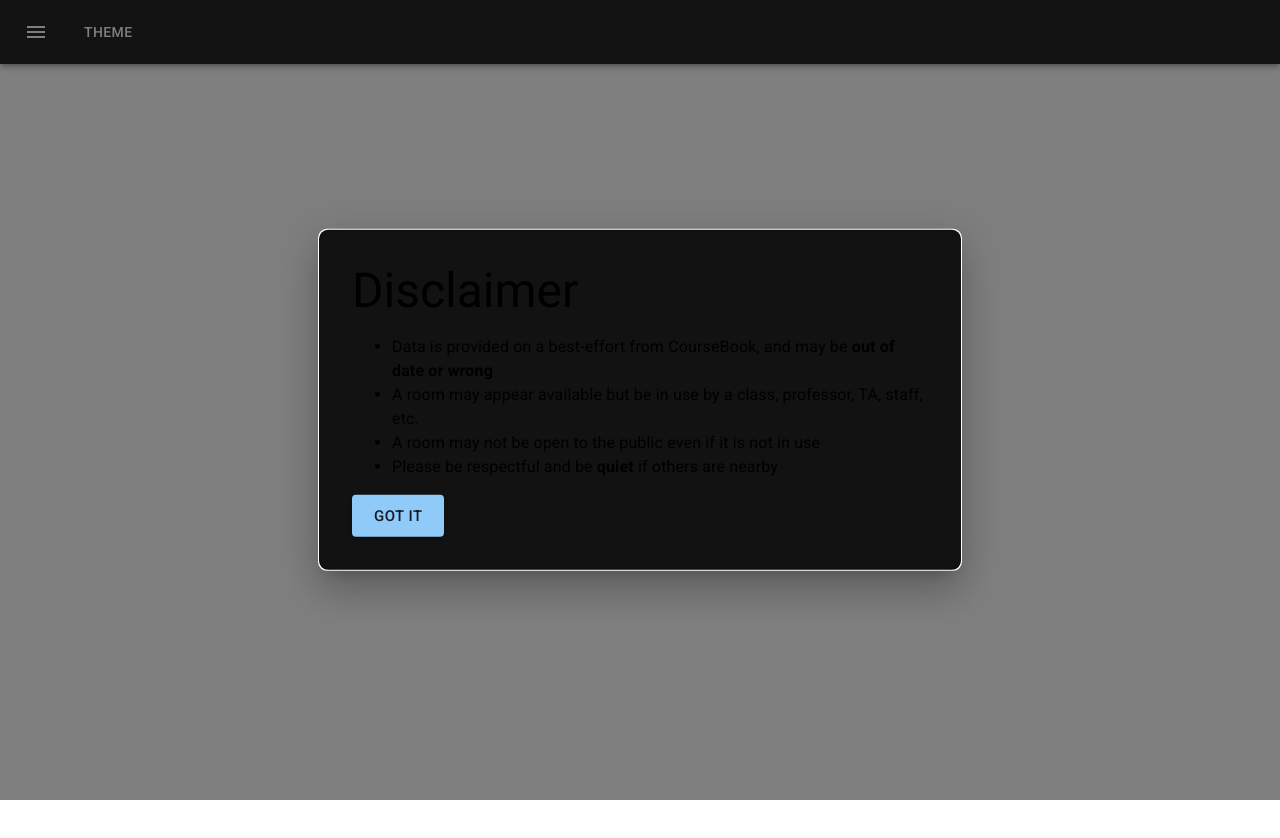
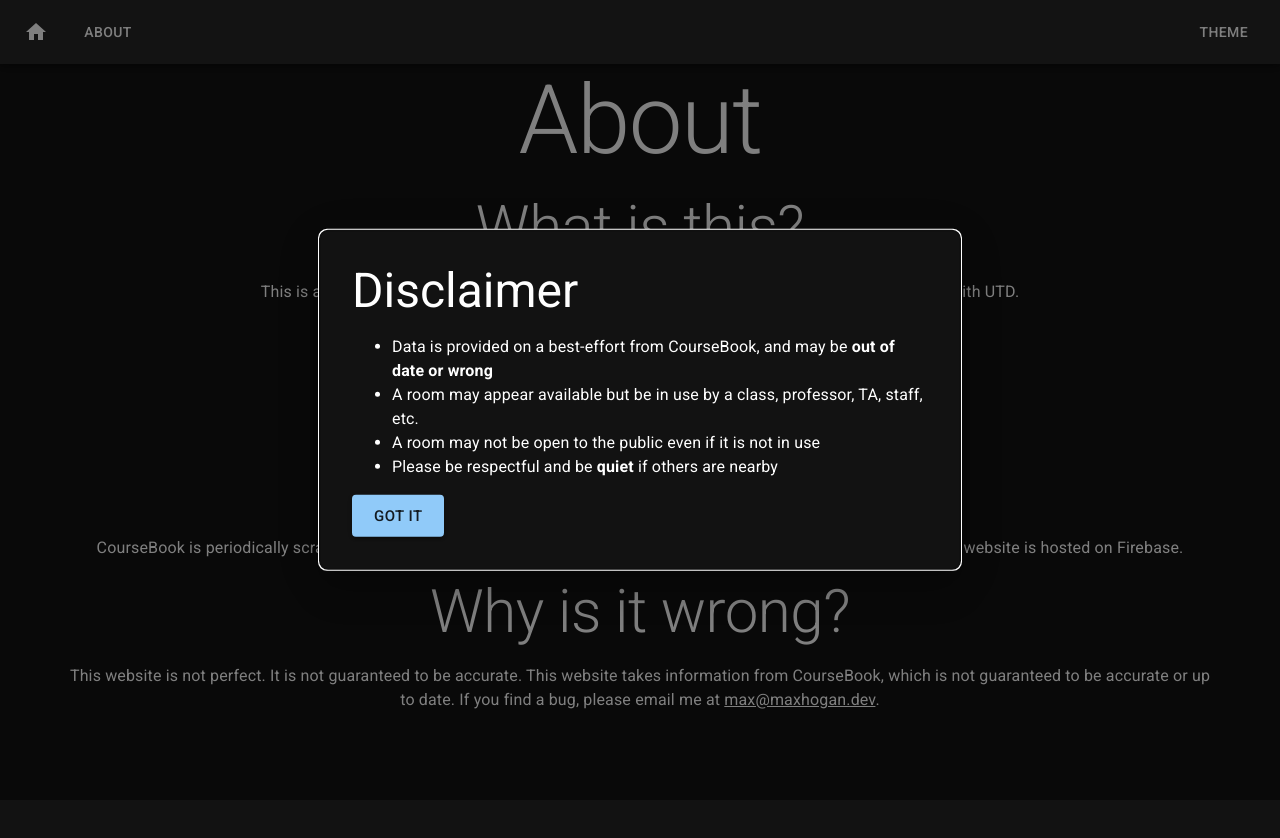
Before and after one commit to pmaxhogan/class-search, a Next.js app in the folder hosting/: page /about in a window 1280 px wide. Before the commit this address had no page. Shown: the top 838 px of the page. After the commit the page ends 800 px from the top, so only its background shows below. Built offline with nearby package versions, Linux system fonts and the light colour scheme.

Commit message:
Add about page

```diff
--- a/hosting/pages/_app.tsx
+++ b/hosting/pages/_app.tsx
@@ -26,10 +26,11 @@ import KeyboardArrowUpIcon from "@mui/icons-material/KeyboardArrowUp";
 import IconButton from "@mui/material/IconButton";
 import MenuIcon from "@mui/icons-material/Menu";
 import Button from "@mui/material/Button";
-import useLocalStorage from "../lib/useLocalStorage";
 import {Check} from "@mui/icons-material";
 import MenuList from "@mui/material/MenuList";
 import {PaletteOptions} from "@mui/material/styles/createPalette";
+import HomeIcon from '@mui/icons-material/Home';
+import {useRouter} from "next/router";
 
 interface Props {
     /**
@@ -132,6 +133,7 @@ const themes: ThemeOptions[] = [
 
 export default function MyApp({Component, pageProps}) {
     const [currentTheme, setCurrentTheme] = useState(themes[0]);
+    const router = useRouter();
 
     const [anchorEl, setAnchorEl] = React.useState<null | HTMLElement>(null);
     const open = Boolean(anchorEl);
@@ -167,9 +169,17 @@ export default function MyApp({Component, pageProps}) {
                     color="inherit"
                     aria-label="menu"
                     sx={{mr: 2}}
+                    onClick={() => router.push("/")}
                 >
-                    <MenuIcon/>
+                    <HomeIcon/>
                 </IconButton>
+                <Button
+                    onClick={() => router.push("/about")}
+                    color="inherit"
+                >
+                    About
+                </Button>
+                <div style={{ flexGrow: 1 }}/>
                 <Button
                     aria-controls={open ? "demo-positioned-menu" : undefined}
                     aria-haspopup="true"
--- /dev/null
+++ b/hosting/pages/about.tsx
@@ -0,0 +1,28 @@
+import Typography from "@mui/material/Typography";
+import React from "react";
+import {Stack} from "@mui/material";
+
+export default function DayPage() {
+    return <main>
+        <Stack direction="column" spacing={2}>
+            <Typography component="h1" variant="h1" sx={{textAlign: "center"}}>About</Typography>
+            <Typography component="h2" variant="h2" sx={{textAlign: "center"}}>What is this?</Typography>
+            <Typography component="p" variant="body1" sx={{textAlign: "center"}}>
+                This is a website that allows you find open rooms to study at UTD. This website is not affiliated with UTD.
+            </Typography>
+            <Typography component="h2" variant="h2" sx={{textAlign: "center"}}>Who made it?</Typography>
+            <Typography component="p" variant="body1" sx={{textAlign: "center"}}>
+                This website was made by <a href="http://maxhogan.dev/" style={{color: "inherit"}}>Max Hogan</a>! It is open source and can be found on <a href="https://github.com/pmaxhogan/class-search" style={{color: "inherit"}}>GitHub</a>.
+            </Typography>
+            <Typography component="h2" variant="h2" sx={{textAlign: "center"}}>How does it work?</Typography>
+            <Typography component="p" variant="body1" sx={{textAlign: "center"}}>
+                CourseBook is periodically scraped to get all of the class sections. Next.js with React is used to render the website. The website is hosted on Firebase.
+            </Typography>
+            <Typography component="h2" variant="h2" sx={{textAlign: "center"}}>Why is it wrong?</Typography>
+            <Typography component="p" variant="body1" sx={{textAlign: "center"}}>
+                This website is not perfect. It is not guaranteed to be accurate. This website takes information from CourseBook, which is not guaranteed to be accurate or up to date.
+                If you find a bug, please email me at <a href="mailto:max@maxhogan.dev" style={{color: "inherit"}}>max@maxhogan.dev</a>.
+            </Typography>
+        </Stack>
+    </main>
+}
--- a/hosting/pages/day/index.tsx
+++ /dev/null
@@ -1,3 +0,0 @@
-export default function DayPage() {
-    return <div>Hello Day</div>
-}
--- a/hosting/pages/index.tsx
+++ b/hosting/pages/index.tsx
@@ -96,7 +96,7 @@ function IndexPage() {
     return (
         <main>
             <Stack direction="column" spacing={2}>
-                <Typography component="h1" variant="h1" sx={{textAlign: "center"}}>Study Room</Typography>
+                <Typography component="h1" variant="h1" sx={{textAlign: "center"}}>Study Room @ UTD</Typography>
                 <Grid container spacing={2}>
                     <Grid item xs={12} md={6} style={{paddingLeft: "0", paddingRight: "16px"}}>
                         <Card>
```
Also changed, not shown: 2 other files (tests, documents, lock files or other folders).
